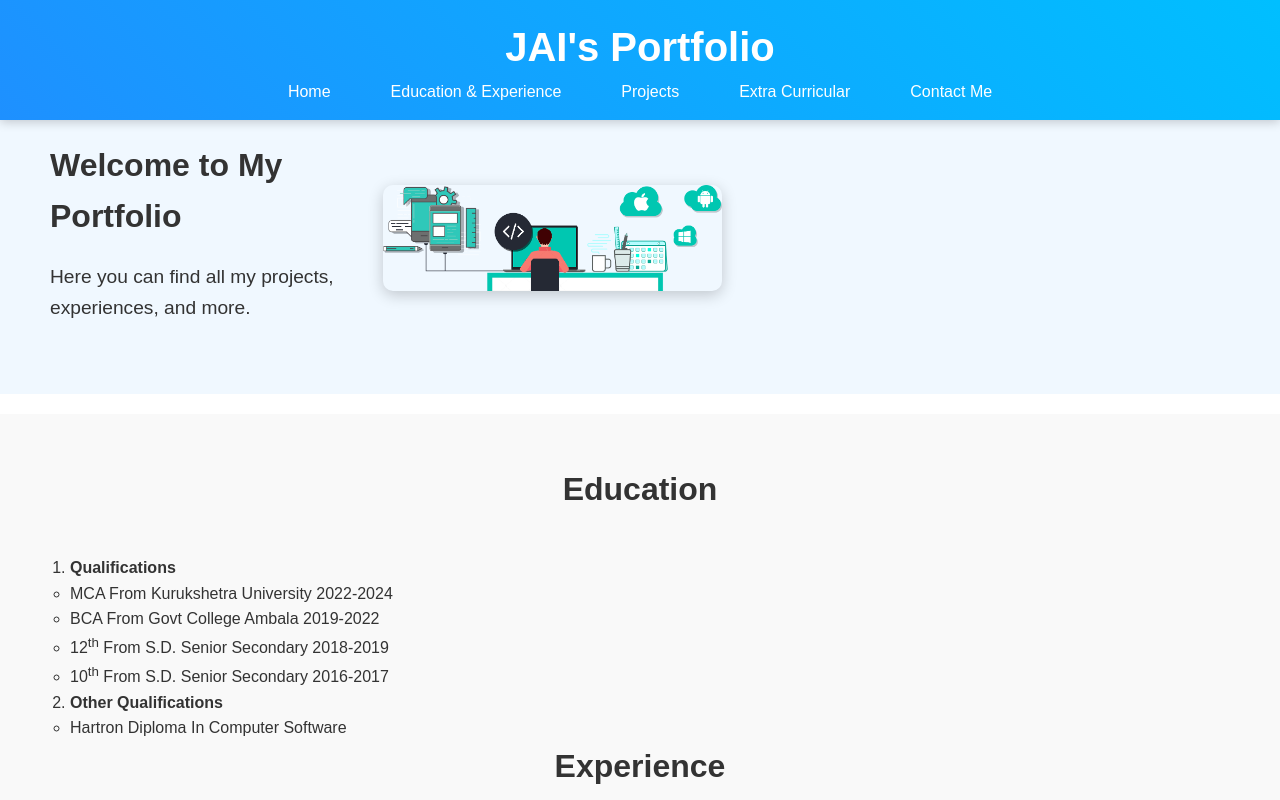
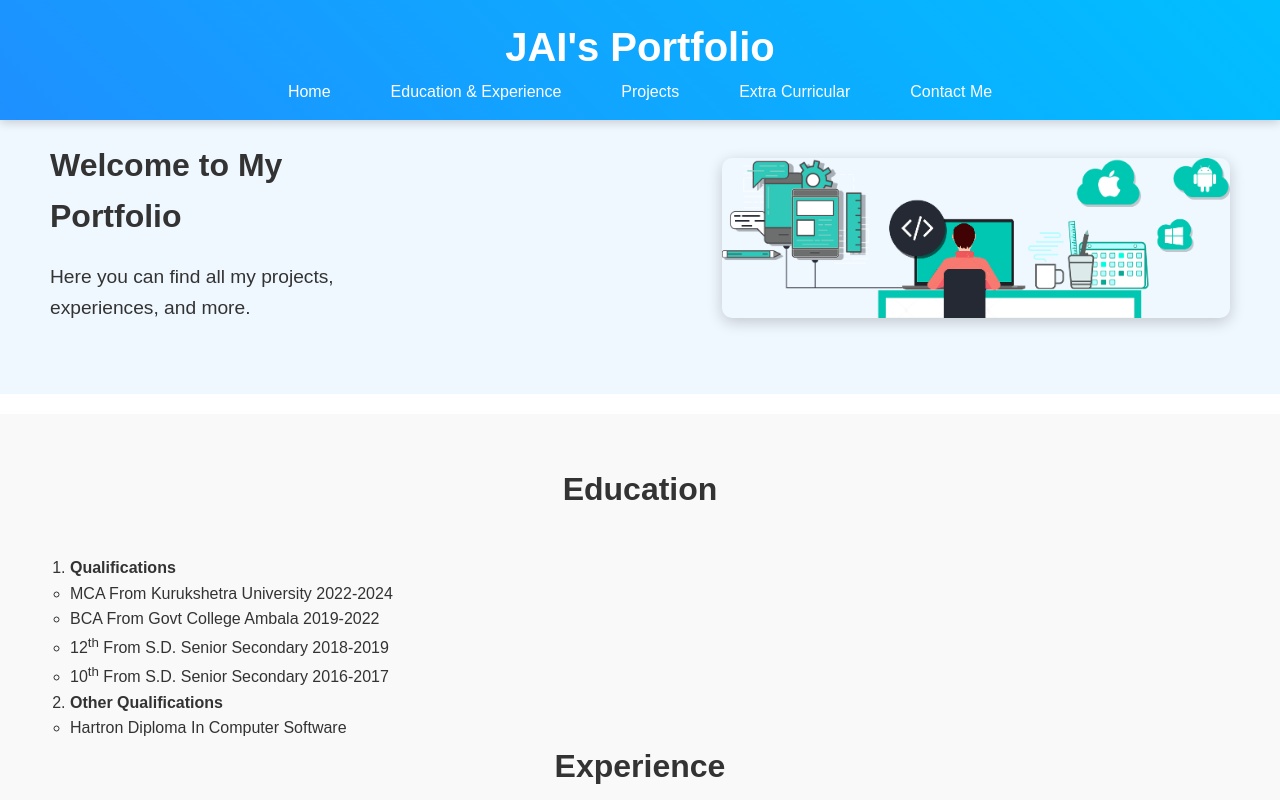
Before and after one commit to JK123kant/MyPortfolio, a plain HTML site: page index.html in a window 1280 px wide. Shown: the top 800 px of the page. Drawn offline with Linux system fonts and the light colour scheme.

Commit message:
set up properties of image

```diff
--- a/index.html
+++ b/index.html
@@ -41,7 +41,7 @@
                 <p>Here you can find all my projects, experiences, and more.</p>
             </div>
             <div class="right">
-                <img src="/photos/my.png" alt="JAI's image">
+                <img src="./photos/my.png" alt="JAI's image">
             </div>
         </section>
         <section id="Education" class="content-section">
--- a/port.css
+++ b/port.css
@@ -88,9 +88,10 @@ section {
 }
 
 .home img {
-    max-width: 40%;
+    max-width: 60%;
     border-radius: 10px;
     box-shadow: 0 4px 15px rgba(0, 0, 0, 0.2);
+    margin-left: 40%;
 }
 
 /* Sections (Education, Projects, Extra-Curricular) */
```
